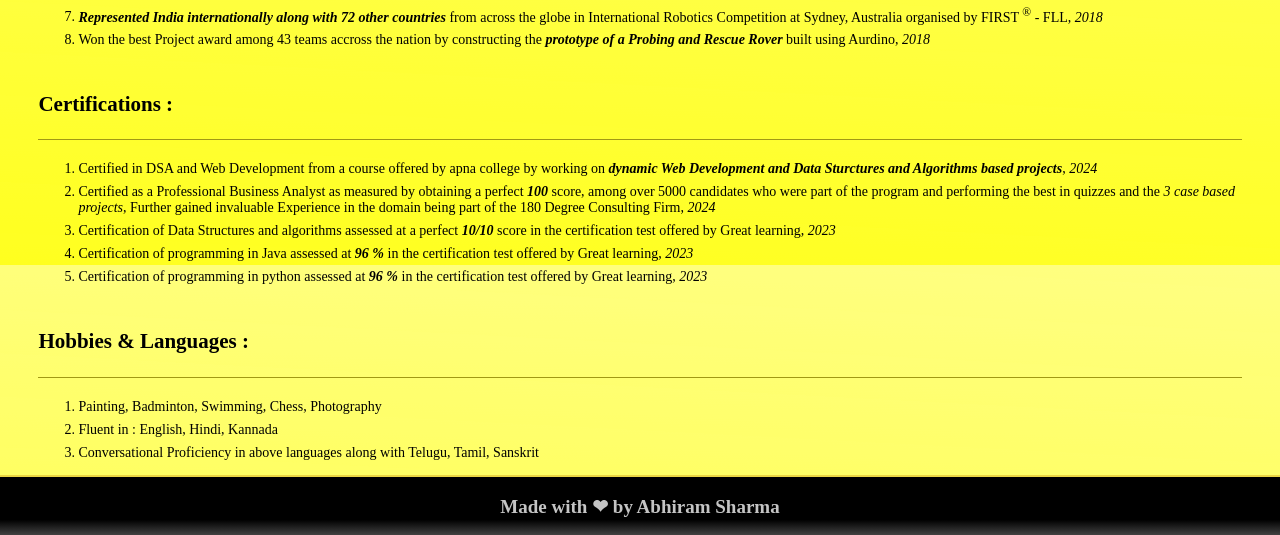
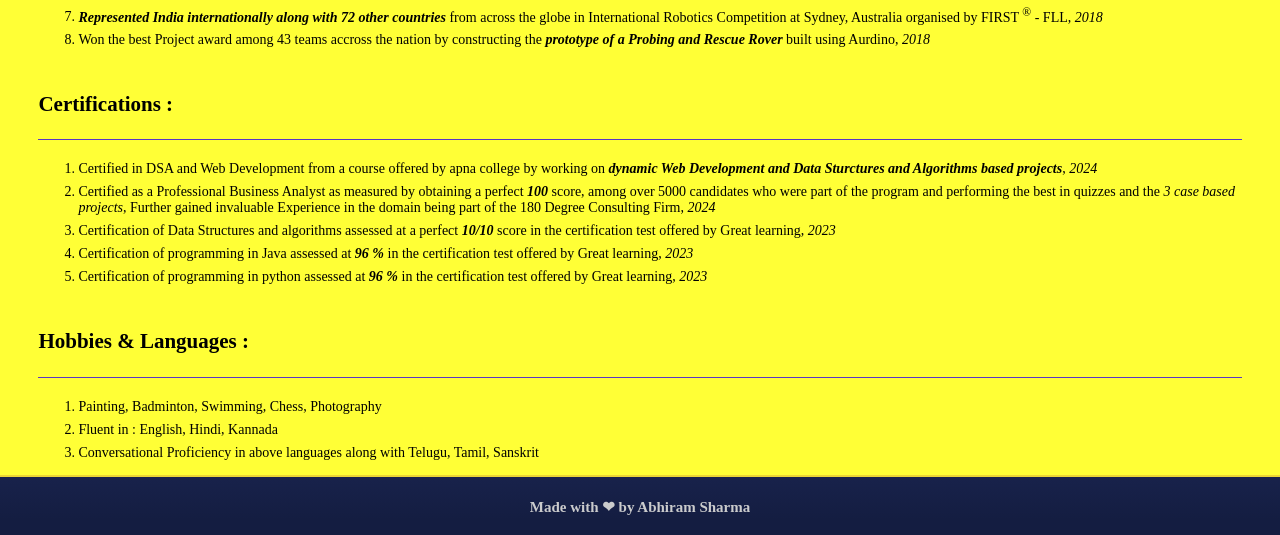
Before and after one commit to Abhiram-Sharma/Resume-Portfolio, a plain HTML site: page index.html in a window 1280 px wide. Shown: the part 2135-2670 px from the top of the page. Drawn offline with Linux system fonts and the light colour scheme.

Commit message:
Update styles.css

```diff
--- a/styles.css
+++ b/styles.css
@@ -1,6 +1,6 @@
 /* Basic styles */
   body {
-    font-family: 'Times New Roman';
+    font-family:'Playfair Display';
     font-size: 14px;
     background-color: rgba(250, 199, 32, 0.288);
     margin: 0%;
@@ -21,7 +21,7 @@
 
   a {
     text-decoration: none;
-    color: #000;
+    color: rgba(240, 248, 255, 0.932)
   }
 
   a:hover {
@@ -48,7 +48,8 @@
     padding-top: 0%;
     align-items: center;
     text-align: center;
-    background-color: #ffdd01;
+    background-color: #18224b;
+    color: aliceblue;
   }
   .ph{
     text-align: center;
@@ -80,7 +81,7 @@
 
   main h2 {
     padding-top: 1%;
-    border-bottom: 1px solid #a19814;
+    border-bottom: 1px solid #5a37c3;
     padding-bottom: 1%;
   }
 
@@ -95,8 +96,7 @@
   /* Body */
 body{
   box-shadow:none;
-  background-color:#f9b429;
-  background-image:linear-gradient(3deg, rgba(214,199,0,0.53) 0%, #eae851 100%);
+  background-color:#f4e022;
   background-attachment:fixed;
   background-position-x:0%;
   background-position-y:0%;
@@ -110,9 +110,12 @@ body{
 
  /* Footer */
  footer{
-  background-color:#000000;
-  background-image:linear-gradient(180deg, #000000 0%, rgba(0,0,0,0.86) 70%, rgba(91,91,91,0.86) 100%, #5b5b5b 100%);
-  color:rgba(255,255,255,0.77);
+  background-color:#18224b;
+  background-image:linear-gradient(180deg, #18224b 0%, #141d41 70%);
+  color:rgba(209, 209, 209, 0.966);
   line-height:36px;
-  font-size:19px;
+  font-size:15px;
  }
+ html {
+  scroll-behavior: smooth;
+}
```
